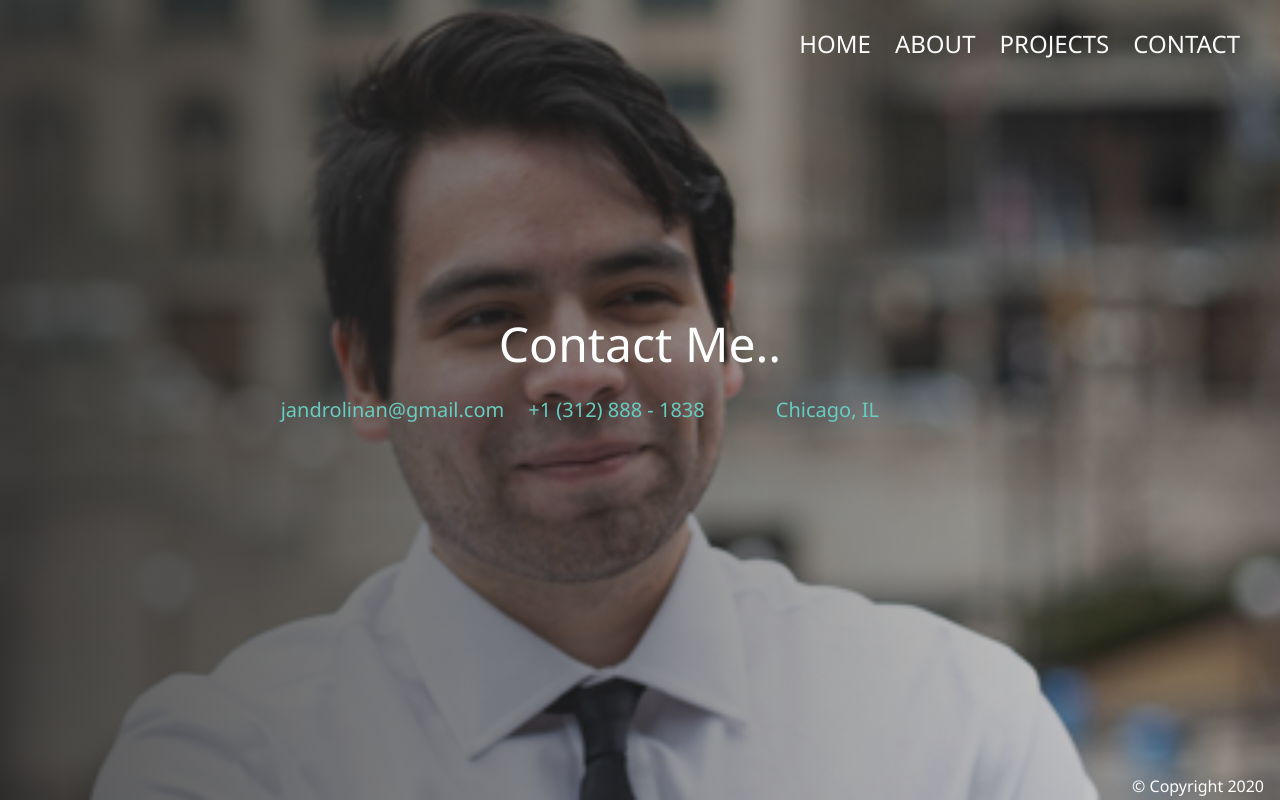
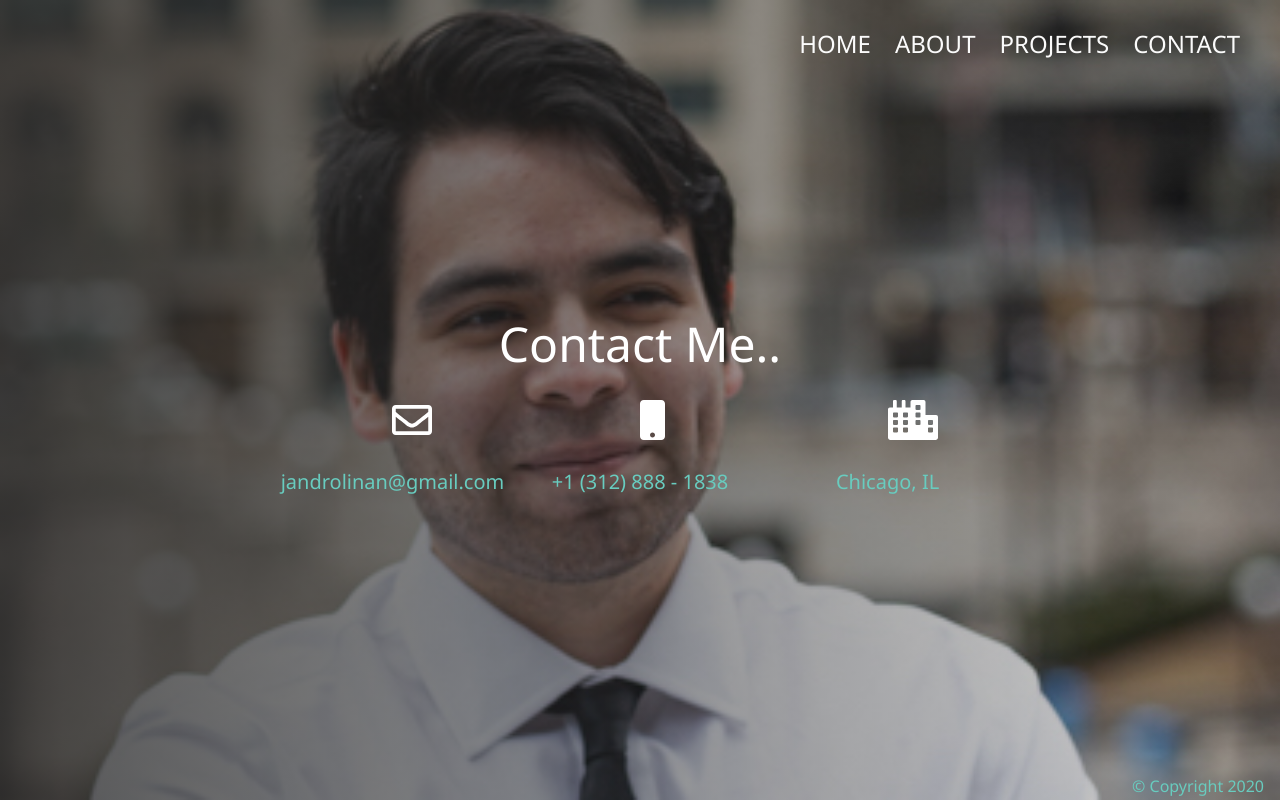
Before and after one commit to alinan-vn/react-portfolio, a React (Create React App) app: page /contact in a window 1280 px wide. Built offline with nearby package versions, Linux system fonts and the light colour scheme.

Commit message:
restyled contact items

```diff
--- a/src/components/contact/index.js
+++ b/src/components/contact/index.js
@@ -1,5 +1,9 @@
 import React from 'react';
 import Footer from '../global/footer/index';
+import { FontAwesomeIcon } from '@fortawesome/react-fontawesome';
+import { faLinkedin } from '@fortawesome/free-brands-svg-icons';
+import { faEnvelope,  } from '@fortawesome/free-regular-svg-icons';
+import { faMobile, faCity } from '@fortawesome/free-solid-svg-icons'
 
 class Contact extends React.Component {
     render(){
@@ -8,17 +12,17 @@ class Contact extends React.Component {
                 <h2>Contact Me..</h2>
 
                 <div className="contact__list">
-                    <div className="contact__email">
-                        {/* <i className="fas fa-envelope"></i> Email */}
-                        <div className="text-secondary">jandrolinan@gmail.com</div>
+                    <div>
+                        <FontAwesomeIcon className='contact__item' icon={faEnvelope} />
+                        <div className="contact__text">jandrolinan@gmail.com</div>
                     </div>
-                    <div className="contact__phone">
-                        {/* <i className="fas fa-mobile-alt"></i> Phone */}
-                        <div className="text-secondary">+1 (312) 888 - 1838</div>
+                    <div>
+                        <FontAwesomeIcon className='contact__item' icon={faMobile} />
+                        <div className="contact__text">+1 (312) 888 - 1838</div>
                     </div>
-                    <div className="contact__address">
-                        {/* <i className="fas fa-city"></i> Local At */}
-                        <div className="text-secondary">Chicago, IL</div>
+                    <div>
+                        <FontAwesomeIcon className='contact__item' icon={faCity} />
+                        <div className="contact__text">Chicago, IL</div>
                     </div>
                 </div>
 
--- a/src/components/global/footer/index.js
+++ b/src/components/global/footer/index.js
@@ -4,7 +4,9 @@ class Footer extends React.Component {
     render(){
         return(
             <footer>
-                &copy; Copyright 2020
+                <li>
+                    &copy; Copyright 2020
+                </li>
             </footer>
         )
     }
--- a/src/components/landing/index.js
+++ b/src/components/landing/index.js
@@ -10,7 +10,7 @@ class Landing extends React.Component{
                     Alejandro <span className='home__name--last'>Linan</span>
                 </h1>
                 <h2>
-                    Web Developer, Designer, Programer
+                    Software Engineer, Fullstack Developer, Programmer
                 </h2>
 
                 <Footer />
--- a/src/scss/_config.scss
+++ b/src/scss/_config.scss
@@ -1,5 +1,6 @@
 $primary-color: #2b2b2b;
 $secondary-color: #68ccbf;
+$third-color: #008da0;
 $background-picture: '../img/profile-background.jpg';
 $bg-two: '../img/mountains-minimal.png';
 
--- a/src/scss/_contact.scss
+++ b/src/scss/_contact.scss
@@ -27,8 +27,27 @@
         font-size: 1.25rem;
     }
 
-    .social-icons {
-        position: initial;
-        margin-top: 2rem;
+    &__text {
+        color: $secondary-color;
+        text-align: center;
+    }
+
+    &__item {
+        font-size: 2.5rem;
+        margin-bottom: 2rem;
+        margin-left: 50%;
     }
 }
+
+
+
+.social-icons {
+    font-size: 2.5rem;
+    color: $secondary-color;
+    @include transition-ease;
+
+    &:hover {
+        cursor: pointer;
+        color: $third-color;
+    }
+}
--- /dev/null
+++ b/src/scss/_footer.scss
@@ -0,0 +1,13 @@
+footer {
+    font-size: 1rem;
+    position: fixed;
+    bottom: 0.4rem;
+    right: 1rem;
+    text-align: 1rem;
+    color: set-text-color($primary-color);
+}
+
+footer li {
+    list-style-type: none;
+    color: $secondary-color;
+}
--- a/src/scss/main.scss
+++ b/src/scss/main.scss
@@ -5,6 +5,7 @@
 @import './projects';
 @import './contact';
 @import './responsive';
+@import './footer';
 
 body {
     background: $primary-color;
@@ -52,12 +53,3 @@ main {
         }
     }
 }
-
-footer {
-    font-size: 1rem;
-    position: fixed;
-    bottom: 0.4rem;
-    right: 1rem;
-    text-align: 1rem;
-    color: set-text-color($primary-color);
-}
```
